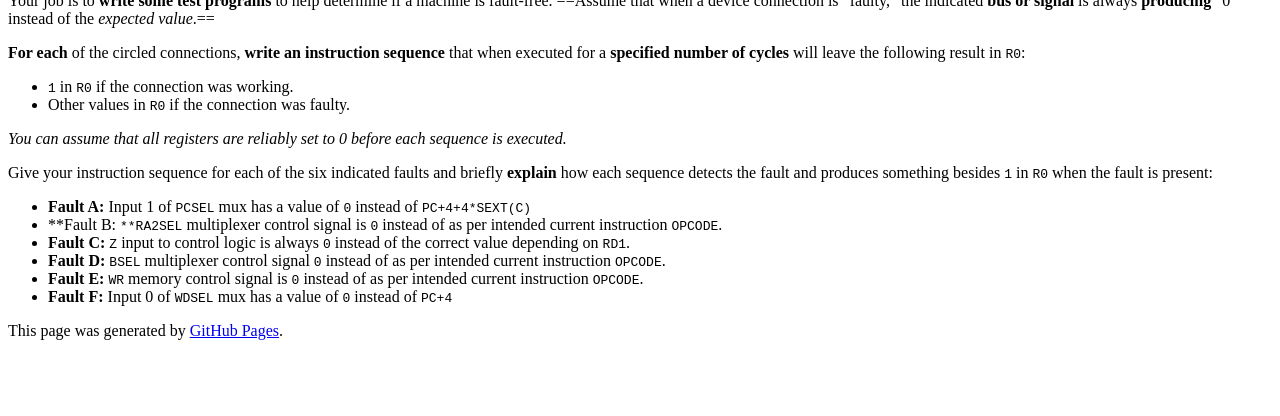
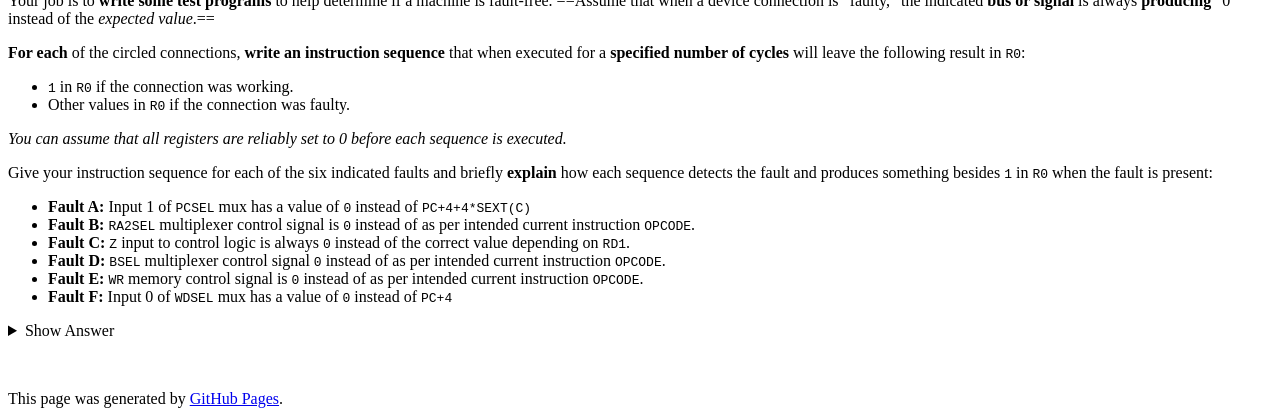
Before and after one commit to natalieagus/natalieagus.github.io, a Jekyll site: the page built from 50002/50002problem_set_5.md, in a window 1280 px wide and 900 px high, scrolled down 7176 px, cut to the strip 484-900 px from the top of the window. Built offline with Jekyll 4.4.1, drawn with Linux system fonts in a browser that asks for light colours; formulas are drawn with MathJax 3; a script that is not in the unit is left out; the repository's description, which GitHub fills in, is left out; before the commit the page ends 8008 px from its top, so only the background shows below that.

Commit message:
50002/50002problem_set_5.md updated from https://stackedit.io/

```diff
--- a/50002/50002problem_set_5.md
+++ b/50002/50002problem_set_5.md
@@ -556,11 +556,20 @@ Your job is to **write some test programs** to help determine if a machine is fa
 
 Give your instruction sequence for each of the six indicated faults and briefly **explain** how each sequence detects the fault and produces something besides `1` in `R0` when the fault is present:
 * **Fault A:** Input 1 of `PCSEL` mux has a value of `0` instead of `PC+4+4*SEXT(C)`
-* **Fault B: `**RA2SEL` multiplexer control signal is `0` instead of as per intended current instruction `OPCODE`.
+* **Fault B:** `RA2SEL` multiplexer control signal is `0` instead of as per intended current instruction `OPCODE`.
 * **Fault C:** `Z` input to control logic is always `0` instead of the correct value depending on `RD1`.
 * **Fault D:**   `BSEL` multiplexer control signal `0`  instead of as per intended current instruction `OPCODE`.
 * **Fault E:** `WR` memory control signal is `0`  instead of as per intended current instruction `OPCODE`.
 * **Fault F:** Input 0 of `WDSEL` mux has a value of `0` instead of `PC+4`
+{::options parse_block_html="true" /}
+<details>
+<summary markdown="span">Show Answer</summary>
+
+
+</details>
+<br/>
+{::options parse_block_html="false" /}
+
 
 
 
```
Also changed, not shown: other parts of 50002/50002problem_set_5.md (+4 -4 lines).
